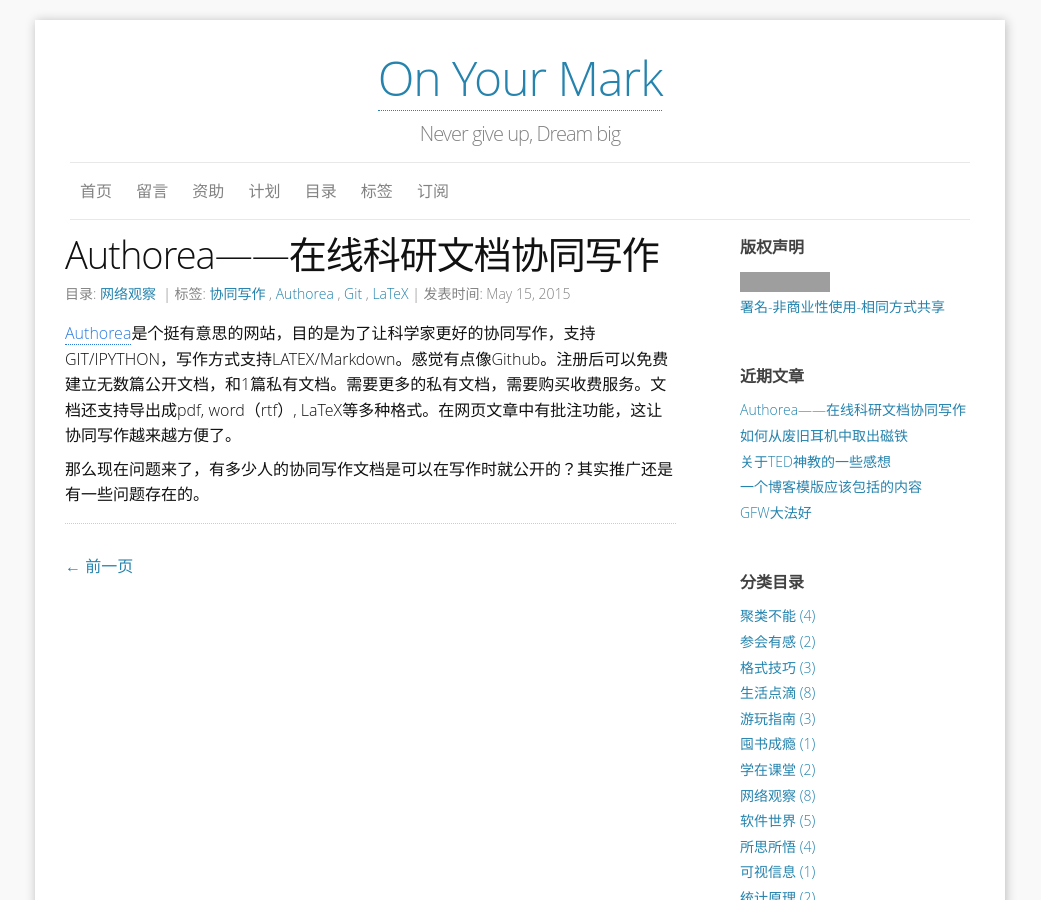
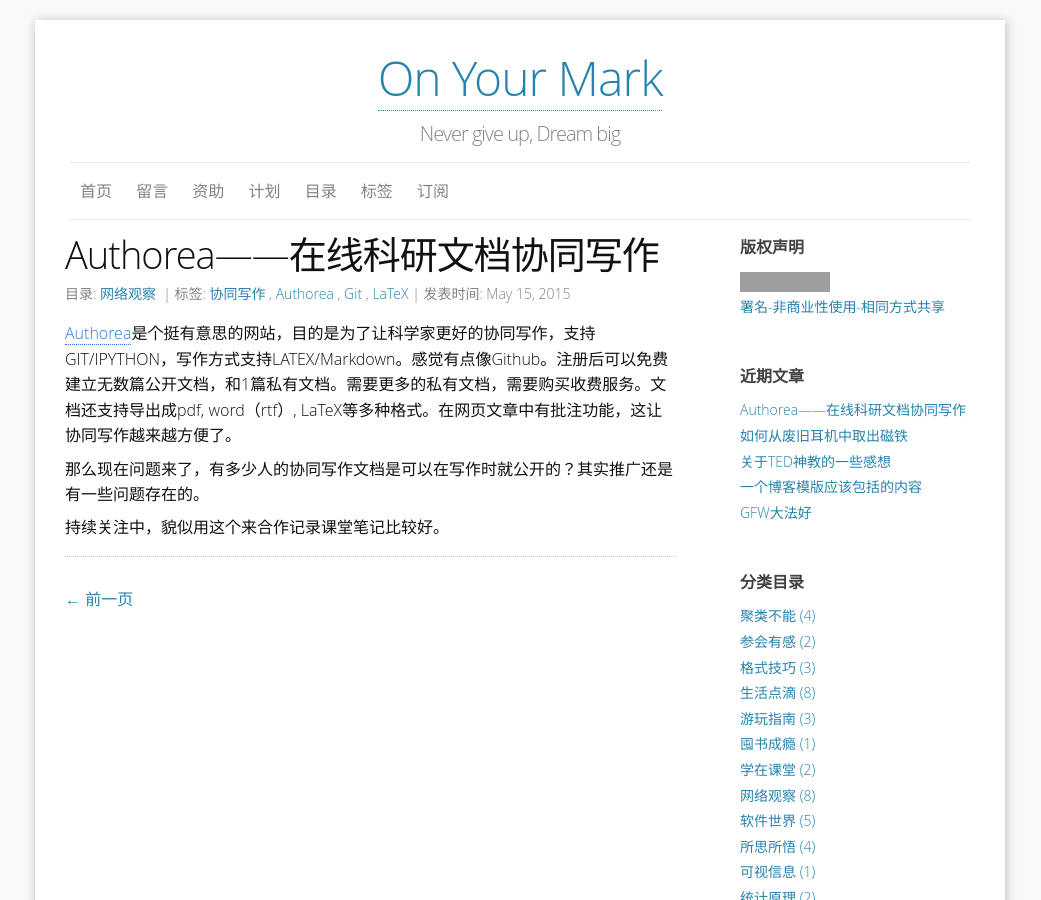
Before and after one commit to yulijia/cn, a Jekyll site: the page built from _posts/2015-05-15-Authorea.md, in a window 1280 px wide and 900 px high. Shown: the whole window, without its empty margins (120-1161 px from the left). Built offline with Jekyll 4.4.1, drawn with Linux system fonts in a browser that asks for light colours; some web fonts are replaced; comment, search, counter and statistics services are not loaded; grey boxes are pictures that could not be loaded.

Commit message:
update article

```diff
--- a/_posts/2015-05-15-Authorea.md
+++ b/_posts/2015-05-15-Authorea.md
@@ -14,3 +14,5 @@
 [Authorea](www.authorea.com "Authorea")是个挺有意思的网站，目的是为了让科学家更好的协同写作，支持GIT/IPYTHON，写作方式支持LATEX/Markdown。感觉有点像Github。注册后可以免费建立无数篇公开文档，和1篇私有文档。需要更多的私有文档，需要购买收费服务。文档还支持导出成pdf, word（rtf）, LaTeX等多种格式。在网页文章中有批注功能，这让协同写作越来越方便了。
 
 那么现在问题来了，有多少人的协同写作文档是可以在写作时就公开的？其实推广还是有一些问题存在的。
+
+持续关注中，貌似用这个来合作记录课堂笔记比较好。
```
